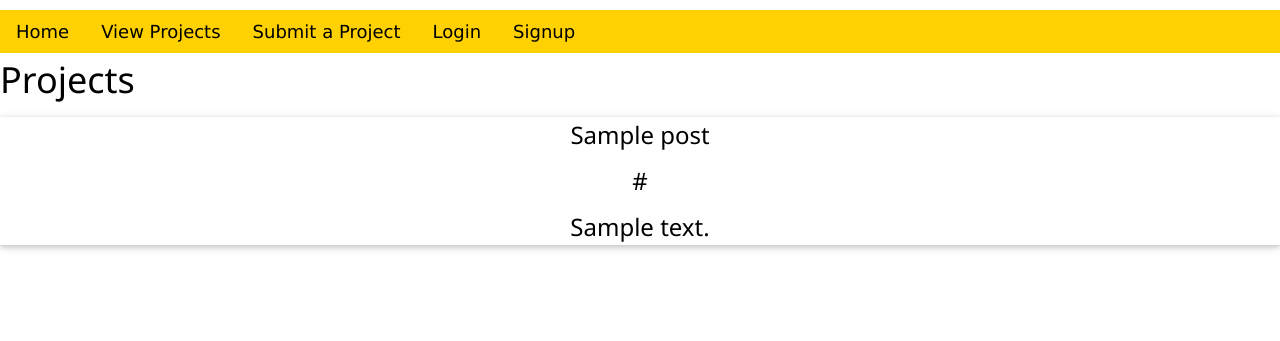
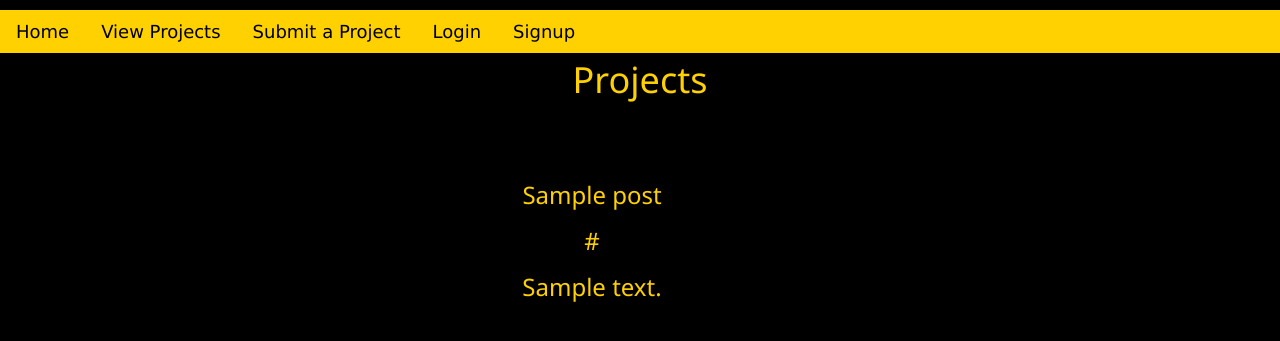
Before and after one commit to TheKing-coder68/Devcasr, a Flask app: page /projects in a window 1280 px wide. Shown: the top 341 px of the page. Run offline with Flask 2, Linux system fonts and the light colour scheme; a database or web service that is not in the repository returns one stand-in record (values such as "Sample title"); some libraries are stand-ins or nearby versions.

Commit message:
more changes

```diff
--- a/static/base.css
+++ b/static/base.css
@@ -4,4 +4,5 @@
 .navbar-items:hover{
 	background-color: black;
 	color:#FFD100;
+	float: left;
 }
--- /dev/null
+++ b/static/project.css
@@ -0,0 +1,12 @@
+body{
+    background-color: black;
+}
+.project-cards{
+position: relative;
+left:400px;
+color:#FFD100;
+padding-top: 50px;;
+}
+#big-text{
+    color:#FFD100;
+}
--- a/templates/base.html
+++ b/templates/base.html
@@ -12,7 +12,7 @@
 <body>
 	<div class="navbar w3-col l12 m12 s12 w3-bar w3-large">
   		<a href= "{{url_for('home')}}"><button class="navbar-items w3-hover-black w3-bar-item w3-button">Home</button></a>
-  		<button class="navbar-items w3-hover-black w3-bar-item w3-button">View Projects</button>
+  		<a href="{{url_for('projects')}}"><button class="navbar-items w3-hover-black w3-bar-item w3-button">View Projects</button></a>
   		<a href="{{url_for('submit')}}"><button class="navbar-items w3-hover-black w3-bar-item w3-button">Submit a Project</button></a>
 		<a href="{{url_for('login')}}"><button class="navbar-items w3-hover-black w3-bar-item w3-button">Login</button></a>
 		<a href="{{url_for('signup')}}"><button class="navbar-items w3-hover-black w3-bar-item w3-button">Signup</button></a>
--- a/templates/login.html
+++ b/templates/login.html
@@ -3,8 +3,9 @@
 <title>Login</title>
 {% endblock %}
 {% block content %}
+<link rel="stylesheet" href="static/login.css">
 		<!--Login -->
-		<form method= "POST" class="login-form w3-card-4" style= "width:30%;">
+		<form method= "POST" class="login-form w3-card-4" style= "width:30%;" align="center">
 			<h1>Login</h1>
 
 				<!-- User Name-->
--- a/templates/projects.html
+++ b/templates/projects.html
@@ -1,9 +1,10 @@
 {% extends 'base.html' %}
 
 {% block content %}
-<h1>Projects</h1>
+<link rel="stylesheet" href="static/project.css">
+<h1 id="big-text" align="center">Projects</h1>
 {% for project_names in project_name %}
-<div class="w3-card" align="center">
+<div class=" project-cards w3-card" align="center" style="width:30%;">
 
     <h3>{{project_names.Project_Name.capitalize()}}</h3>
     <h3>{{project_names.Github_Link.capitalize()}}</h3>
--- a/templates/signup.html
+++ b/templates/signup.html
@@ -9,7 +9,7 @@
 
 	<div class="w3-container">
 		<!-- Signup-->
-		<form method="POST"class="signup-form w3-card-4" style="width:30%">
+		<form method="POST" class="signup-form w3-card-4" style="width:30%">
 			<h1>Signup</h1>
 				<!-- User Name-->
             <label for="userName"> Username </label> <br>
```
Also changed, not shown: static/login.css (renamed from static/auth.css, +4 -11 lines).
